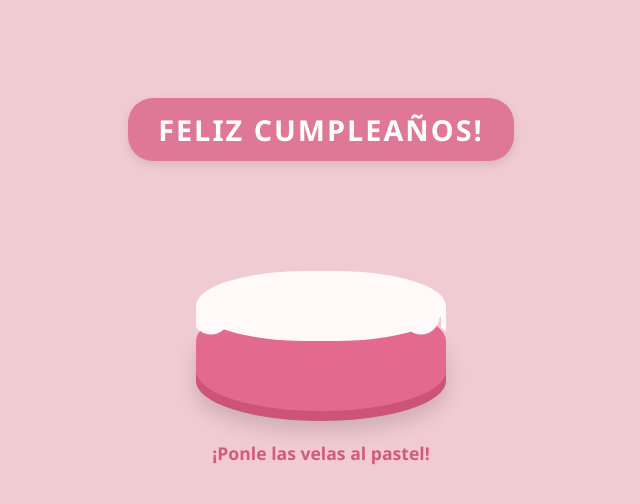
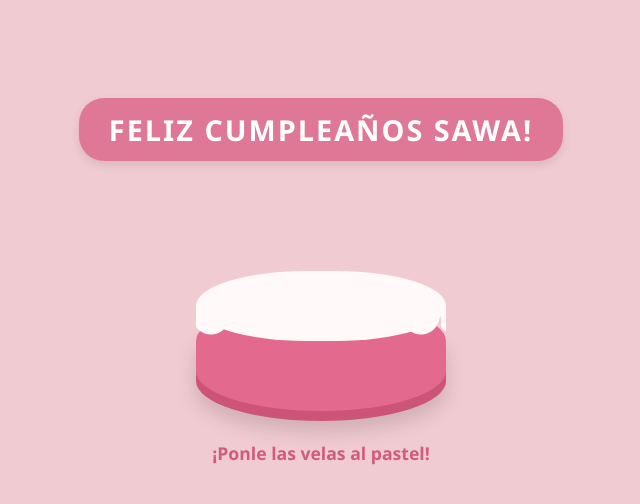
Before and after one commit to daniftchaeyo/pumpesawa, a plain HTML site: page index.html in a window 1280 px wide. Shown: the whole page, without its empty margins (319-959 px from the left). Drawn offline with nearby package versions, Linux system fonts and the light colour scheme.

Commit message:
Update index.html

```diff
--- a/index.html
+++ b/index.html
@@ -318,7 +318,7 @@
 </head>
 <body>
 
-    <div class="header" id="header-text">FELIZ CUMPLEAÑOS!</div>
+    <div class="header" id="header-text">FELIZ CUMPLEAÑOS SAWA!</div>
 
     <!-- PASTEL -->
     <div class="cake-container" id="cake">
```
